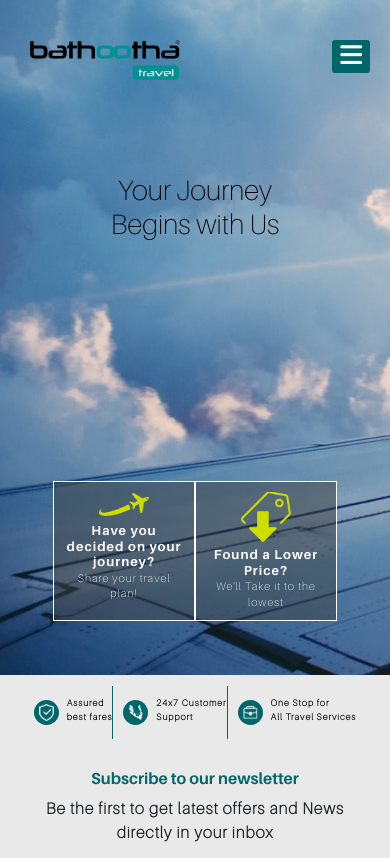
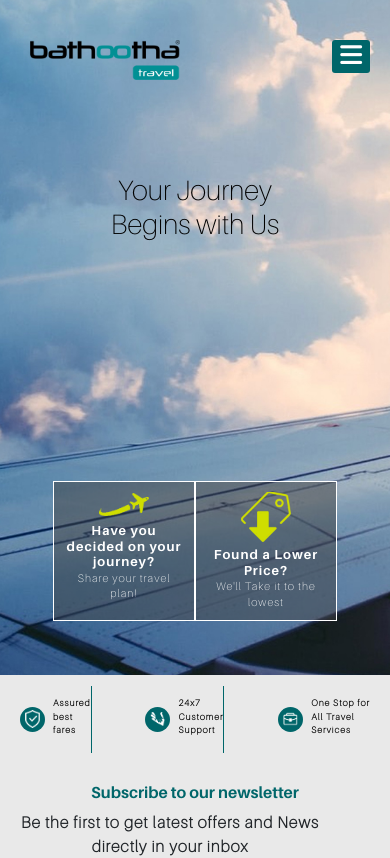
Before and after one commit to Aswin-p-p/BathoothaTravels, a React (Create React App) app: page / in a window 390 px wide. Shown: the top 858 px of the page. Built offline with nearby package versions, Linux system fonts and the light colour scheme.

Commit message:
Co-authored-by: aswin3032 <aswin3032@users.noreply.github.com>

```diff
--- a/src/Components/ReusableComponents/Header/Header.jsx
+++ b/src/Components/ReusableComponents/Header/Header.jsx
@@ -72,6 +72,12 @@ function Header() {
                   <li><a href="">Terms and Conditions</a></li>
                </div>
     </ul>
+    <div class="socialMedia">
+                     <div><a href=""><i class="fa-brands fa-facebook-f"></i></a></div>
+                     <div><a href=""><i class="fa-brands fa-instagram"></i></a></div>
+                     <div><a href=""><i class="fa-brands fa-twitter"></i></a></div>
+                     <div><a href=""><i class="fa-brands fa-linkedin-in"></i></a></div>
+                  </div>
 
     </div>
       </div>
--- a/src/Components/ReusableComponents/HomeComponents/HomeBanner/HomeBanner.css
+++ b/src/Components/ReusableComponents/HomeComponents/HomeBanner/HomeBanner.css
@@ -63,7 +63,7 @@
   padding: 80px 30px;
   /* transition: 0.4s linear; */
   opacity: 0;
-  visibility: hidden;
+
   /* transform: translateX(-40px); */
 }
 
@@ -84,7 +84,7 @@ font-size: 18px;
 
 .forms-coln.show{
     opacity: 1;
-    visibility: visible;
+
     /* transform: translateX(0); */
 }
 .form-btns:hover {
@@ -180,12 +180,12 @@ font-family: 'Aileron-Thin';
   padding: 24px 30px;
   /* transition: 0.3s linear; */
   opacity: 0;
-  visibility: hidden;
+
   /* transform: translateX(-40px); */
 }
 .forms-coln2.show1{
     opacity: 1;
-    visibility: visible;
+    /* visibility: visible; */
     /* transform: translateX(0); */
 }
 .hideFrm1{
@@ -361,7 +361,14 @@ outline: none;
   text-decoration: none;
   color: #000;
 }
+@media(min-width:1350px) and (max-width:1440px){
+  .homefooter{
 
+    flex-wrap: nowrap;
+
+  }
+}
+/*  */
 
 @media(max-width:1440px){
     .line1{
@@ -394,6 +401,23 @@ outline: none;
       font-size: 14px;
     }
   }
+
+
+  @media (max-width: 600px) {
+    .booking{
+      margin-top: 40px
+    }
+    .icons button {
+      font-size: 12px; /* Smaller font size for mobile */
+    }
+    .icons button img {
+      width: 15px; /* Reduce image size for mobile */
+    }
+  }
+  .forms-coln {
+    transition: opacity 0.4s ease, visibility 0.4s ease;
+  }
+
 
 
 @media(max-width:1024px){
@@ -736,7 +760,13 @@ outline: none;
     font-weight: 300;
     text-align: center;
   }
-
+ .coln1{
+  display: flex;
+    align-items: center;
+    justify-content: space-between;
+    width: 100%;
+    /* padding-top: 37px; */
+ }
   .cont1{
     display: flex;
     align-items: center;
@@ -803,6 +833,9 @@ outline: none;
 }
 
 @media (max-width: 399px) {
+  .slick-slide img {
+    display: block; object-position:20%;
+}
   .homefooter {
       margin-top: -24% !important;
   }
@@ -813,3 +846,35 @@ outline: none;
       margin-top: -23% !important;
   }
 }
+
+@media (max-width:600px){
+  .form_Book input {
+
+background: transparent;
+border: 1px solid #000;
+width: 300px;
+padding: 8px 30px;
+border-radius: 50px;
+margin: 4px 0;
+outline: none;
+}
+}
+
+@media(max-width:321px){
+  .frm{
+    width: 261px;
+
+  }
+  .sub-span{
+    padding-right: 16px;
+  }
+
+}
+@media(max-width:375px){
+  span.main-span {
+    color: white !important;
+  }
+  .sub-span{
+    padding-right: 16px;
+  }
+}
--- a/src/Components/ReusableComponents/HomeComponents/HomeBanner/HomeBanner.jsx
+++ b/src/Components/ReusableComponents/HomeComponents/HomeBanner/HomeBanner.jsx
@@ -1,39 +1,17 @@
-import React from 'react';
+import React, { useState } from 'react';
 import Slider from 'react-slick';
 import './HomeBanner.css';
 import 'slick-carousel/slick/slick.css';
 import 'slick-carousel/slick/slick-theme.css';
-import { useState } from'react';
 import PlanForm from './PlanForm';
 import PriceForm from './PriceForm';
 
+function HomeBanner() {
+  const [openForm, setOpenForm] = useState(null); // Control the visibility of forms
 
-function HomeBanner() {
-  const [isFirstFormVisible, setFirstFormVisible] = useState(false);
-  const [isSecondFormVisible, setSecondFormVisible] = useState(false);
-
-  const toggleFirstForm = () => {
-    setFirstFormVisible(!isFirstFormVisible);
-    if (!isFirstFormVisible) {
-      setSecondFormVisible(false); // Close the second form if the first form is opened
-    }
+  const toggleForm = (formName) => {
+    setOpenForm(openForm === formName ? null : formName); // Toggle between forms
   };
-
-  const closeFirstForm = () => {
-    setFirstFormVisible(false);
-  };
-
-  const toggleSecondForm = () => {
-    setSecondFormVisible(!isSecondFormVisible);
-    if (!isSecondFormVisible) {
-      setFirstFormVisible(false); // Close the first form if the second form is opened
-    }
-  };
-
-  const closeSecondForm = () => {
-    setSecondFormVisible(false);
-  };
-
 
   const settings = {
     dots: false,
@@ -52,119 +30,100 @@ function HomeBanner() {
   return (
     <div className="home-container">
       <Slider {...settings} className="heroSlide">
-        <div>
-          <img src="assets/homeimg/slide1.jpg" alt="" />
+        {['slide1.jpg', 'slide2.jpg', 'slide3.jpg', 'slide4.jpg'].map((slide, index) => (
+          <div key={index}>
+            <img src={`assets/homeimg/${slide}`} alt="" />
             <div className="sliderCont">
-            <h2>Your Gateway to<br /> Global Travel</h2>
+              <h2>
+                {index === 0 ? (
+                 <>
+                 <span >Your Gateway to </span>
+                 <br />
+                 <span>Global Travel</span>
+                 </>
+                ) :
+                 index === 1 ? (
+                  <>
+                    <span>Discover More</span>
+                    <br />
+                    <span>with Every Mile</span>
+                  </>
+                ) :
+                 index === 2 ?  (
+                  <>
+                  <span >Your Journey </span>
+                  <br />
+                  <span>Begins with Us</span>
+                  </>
+                 ) :
+                 (
+                  <>
+                  <span className='main-span'>Taking care of your
+                  <br />
+                 business travelers, any time,
+                  <br />
+                  any where</span>
+                  </>
+                 )
+                  }
+              </h2>
             </div>
             <div className="add-filter">
               <div className="btns">
-              <div className="form-btns Fst-btn" onClick={toggleFirstForm}>
+                <div className="form-btns Fst-btn" onClick={() => toggleForm('first')}>
                   <div><img src="assets/homeimg/flight-icon.png" alt="" /></div>
-                <h6>
-                  Have you decided on your journey? <br />
-                  <span>Share your travel plan!</span>
-                </h6>
+                  <h6>Have you decided on your journey? <br /><span>Share your travel plan!</span></h6>
                 </div>
-              <div className="form-btns icon scnd-btn" onClick={toggleSecondForm}>
+                <div className="form-btns icon scnd-btn" onClick={() => toggleForm('second')}>
                   <div><img src="assets/homeimg/icon2.png" alt="" /></div>
-                <h6>
-                  Found a Lower Price? <br />
-                  <span>We'll Take it to the lowest</span>
-                </h6>
+                  <h6>Found a Lower Price? <br /><span>We'll Take it to the lowest</span></h6>
                 </div>
               </div>
             </div>
           </div>
-        <div>
-          <img src="assets/homeimg/slide2.jpg" alt="" />
-          <div className="sliderCont">
-            <h2>Discover More <br /> with Every Mile</h2>
-          </div>
-          <div className="add-filter">
-            <div className="btns">
-              <div className="form-btns Fst-btn">
-                <div><img src="assets/homeimg/flight-icon.png" alt="" /></div>
-                <h6>
-                  Have you decided on your journey? <br />
-                  <span>Share your travel plan!</span>
-                </h6>
-              </div>
-              <div className="form-btns icon scnd-btn">
-                <div><img src="assets/homeimg/icon2.png" alt="" /></div>
-                <h6>
-                  Found a Lower Price? <br />
-                  <span>We'll Take it to the lowest</span>
-                </h6>
-              </div>
-            </div>
-          </div>
-        </div>
-        <div>
-          <img src="assets/homeimg/slide3.jpg" alt="" />
-          <div className="sliderCont">
-            <h2>Your Journey <br /> Begins with Us</h2>
-          </div>
-          <div className="add-filter">
-            <div className="btns">
-              <div className="form-btns Fst-btn">
-                <div><img src="assets/homeimg/flight-icon.png" alt="" /></div>
-                <h6>
-                  Have you decided on your journey? <br />
-                  <span>Share your travel plan!</span>
-                </h6>
-              </div>
-              <div className="form-btns icon scnd-btn">
-                <div><img src="assets/homeimg/icon2.png" alt="" /></div>
-                <h6>
-                  Found a Lower Price? <br />
-                  <span>We'll Take it to the lowest</span>
-                </h6>
-              </div>
-            </div>
-          </div>
-        </div>
-        <div>
-          <img src="assets/homeimg/slide4.jpg" alt="" />
-          <div className="sliderCont">
-            <h2 id="slide4-cont">Taking care of your <br /> business travelers, any time,<br /> any where</h2>
-          </div>
-          <div className="add-filter">
-            <div className="btns">
-              <div className="form-btns Fst-btn">
-                <div><img src="assets/homeimg/flight-icon.png" alt="" /></div>
-                <h6>
-                  Have you decided on your journey? <br />
-                  <span>Share your travel plan!</span>
-                </h6>
-              </div>
-              <div className="form-btns icon scnd-btn">
-                <div><img src="assets/homeimg/icon2.png" alt="" /></div>
-                <h6>
-                  Found a Lower Price? <br />
-                  <span>We'll Take it to the lowest</span>
-                </h6>
-              </div>
-            </div>
-          </div>
-        </div>
+        ))}
       </Slider>
+
       <div className="homefooter">
       <div className="coln1">
-          <div className="cont1 line">
-            <div className="circle"><img src="assets/homeimg/1.png" alt="" /></div>
-            <p>Assured <br /> best fares</p>
+  {[
+    (
+      <>
+        <span className='sub-span'>Assured
+        <br />
+        best <br />
+
+       fares</span>
+      </>
+    ),
+    (
+      <>
+        <span className='sub-span'>24x7
+        <br />
+       Customer <br />
+
+        Support</span>
+      </>
+    ),
+    (
+      <>
+        <span className='sub-span'>One Stop for
+        <br />
+        All Travel <br />
+
+        Services</span>
+      </>
+    )
+  ].map((text, i) => (
+    <div key={i} className={`cont1 ${i !== 2 ? 'line' : ''}`}>
+      <div className="circle">
+        <img src={`assets/homeimg/${i + 1}.png`} alt="" />
       </div>
-          <div className="cont1 line">
-            <div className="circle"><img src="assets/homeimg/2.png" alt="" /></div>
-            <p>24x7 Customer <br /> Support</p>
+      <p>{text}</p>
     </div>
-          <div className="cont1">
-            <div className="circle"><img src="assets/homeimg/3.png" alt="" /></div>
-            <p>One Stop for <br /> All Travel Services</p>
+  ))}
 </div>
-        </div>
-        <div className="line1"></div>
+<div className="line1" style={{ marginLeft: '195px' }}></div>
         <div className="coln1 coln2">
           <div className="subscribe">
             <h6>Subscribe to our newsletter</h6>
@@ -176,13 +135,26 @@ function HomeBanner() {
           </div>
         </div>
       </div>
-      <div className={`forms-coln frm-fst ${isFirstFormVisible ? 'show' : ''}`}>
-        <div className="btn-close2 clse" onClick={closeFirstForm}><i className="fa-solid fa-xmark"></i></div>
-        <div className="image"><img src="assets/homeimg/aireoplane.png" alt="" /></div>
-       <PlanForm/>
+
+      {/* First Form */}
+      {openForm === 'first' && (
+        <div className="forms-coln frm-fst show">
+          <div className="btn-close2 clse" onClick={() => toggleForm(null)}>
+            <i className="fa-solid fa-xmark"></i>
           </div>
-      <div className={`forms-coln forms-coln2 ${isSecondFormVisible ? 'show' : ''}`}>
-        <div className="btn-close3 clse" onClick={closeSecondForm}><i className="fa-solid fa-xmark"></i></div>
+          <div className="image">
+            <img src="assets/homeimg/aireoplane.png" alt="" />
+          </div>
+          <PlanForm />
+        </div>
+      )}
+
+      {/* Second Form */}
+      {openForm === 'second' && (
+        <div className="forms-coln forms-coln2 show">
+          <div className="btn-close3 clse" onClick={() => toggleForm(null)}>
+            <i className="fa-solid fa-xmark"></i>
+          </div>
           <div className="booking">
             <div className="head">
               <h4>Found a Lower Price? <br /><span>We'll Take it to the lowest</span></h4>
@@ -191,22 +163,32 @@ function HomeBanner() {
                 <button><img src="assets/homeimg/hotel.png" alt="" />Hotels</button>
               </div>
             </div>
-            <PriceForm/>
+            <PriceForm />
             <div className="secndFrm-div">
               <div className="frm-head">
                 <h5>Share the screenshot or URL of the lowest price</h5>
-              <p>you've found on other websites. We'll surpass it with our unbeatable offer.</p>
+                <p>We'll surpass it with our unbeatable offer.</p>
               </div>
               <form className="form_Book frm">
                 <input type="text" placeholder="The website you found " />
                 <input type="text" placeholder="Upload Screenshot" />
               </form>
             </div>
-          <div className="search-btn"><button>Done</button></div>
+            <div className="search-btn">
+              <button>Done</button>
             </div>
           </div>
+        </div>
+      )}
+
       <div className="copyright">
-        <p>Copyright &copy; 2024 bathootha | <a href="">Privacy Policy</a> |<a href=""> About Us</a> |<a href=""> FAQ</a> |<a href=""> Contact Support</a></p>
+        <p>
+          Copyright &copy; 2024 bathootha |
+          <a href=""> Privacy Policy</a> |
+          <a href=""> About Us</a> |
+          <a href=""> FAQ</a> |
+          <a href=""> Contact Support</a>
+        </p>
       </div>
     </div>
   );
```
Also changed, not shown: src/Components/ReusableComponents/Footer/Footer.css (+8 -0 lines), src/Components/ReusableComponents/Header/Heade.css (+18 -1 lines). Lines whose indentation alone changed are shown as unchanged.
